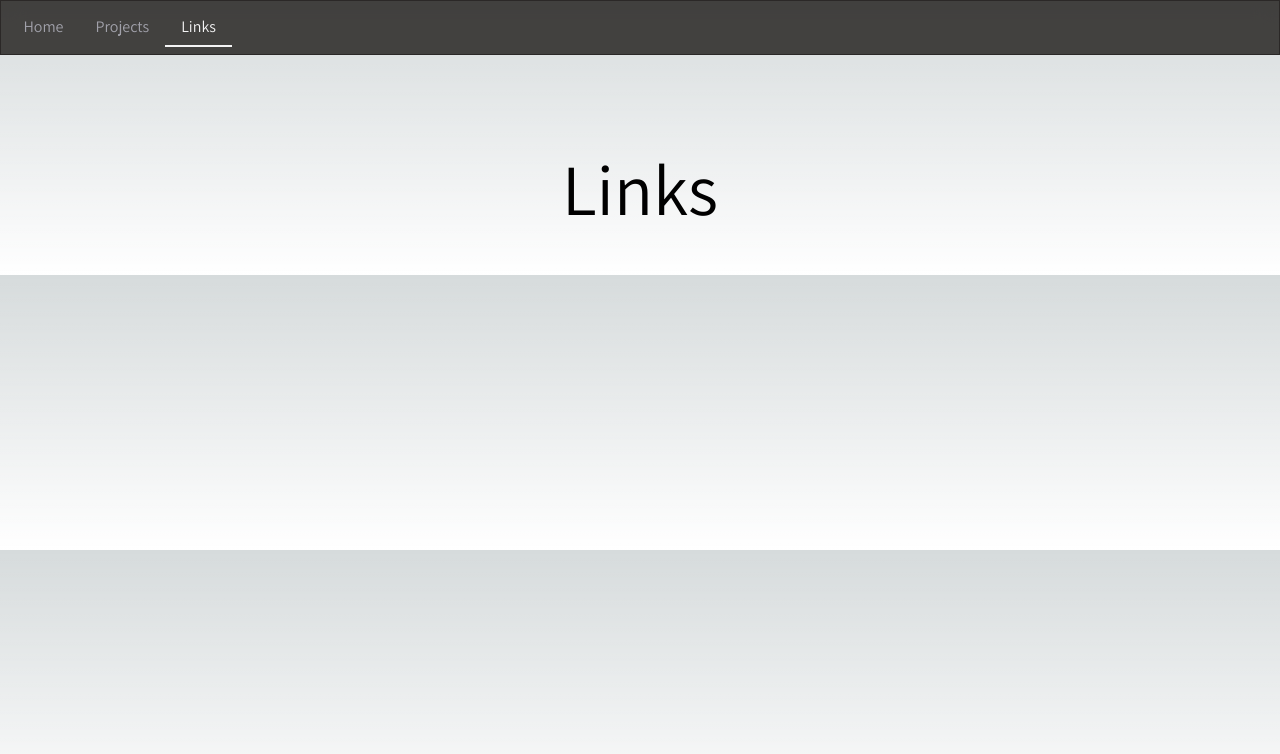
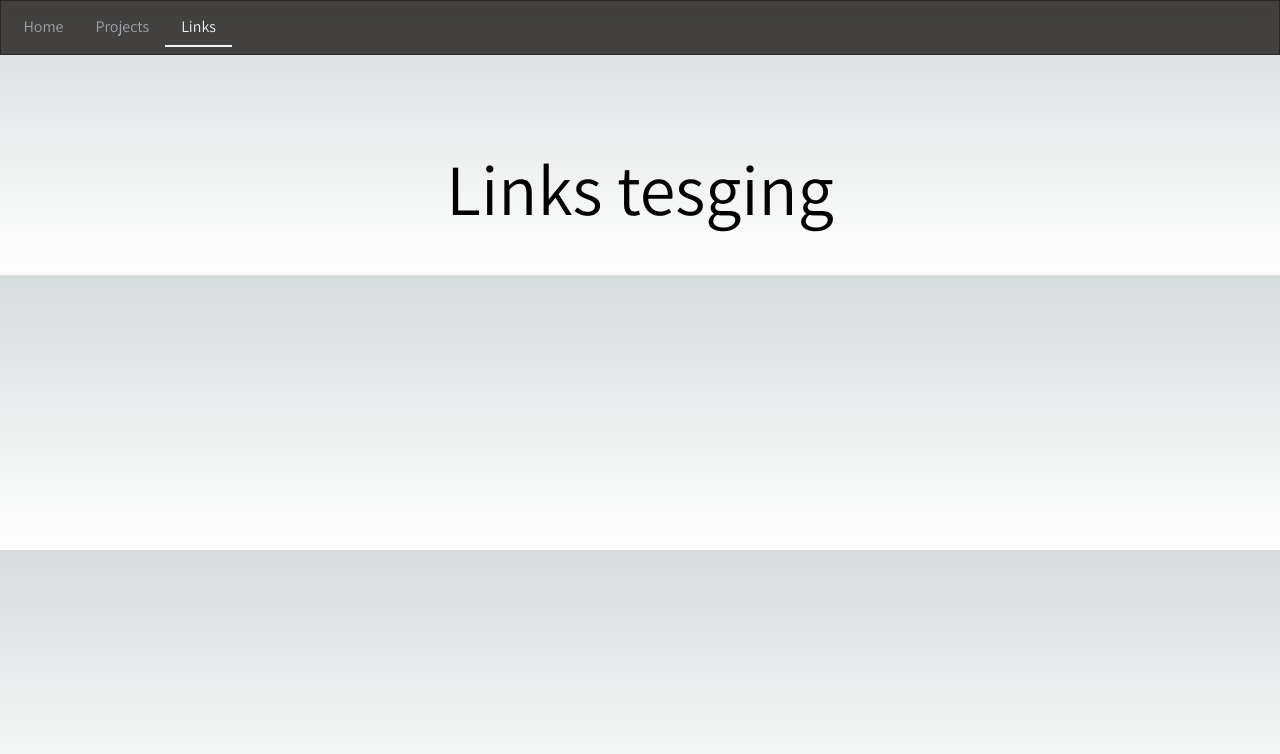
Before and after one commit to flokleiser/nextjs-flo, a Next.js app: page /links in a window 1280 px wide. Shown: the top 754 px of the page. Built offline with nearby package versions, Linux system fonts and the light colour scheme.

Commit message:
testing vercel

```diff
--- a/app/links/page.js
+++ b/app/links/page.js
@@ -9,7 +9,7 @@ export default function links() {
     return (
         <main className={styles.main}>
             <h1 className={styles.title}>
-              Links
+              Links tesging
             </h1>
         </main>
     )
```
